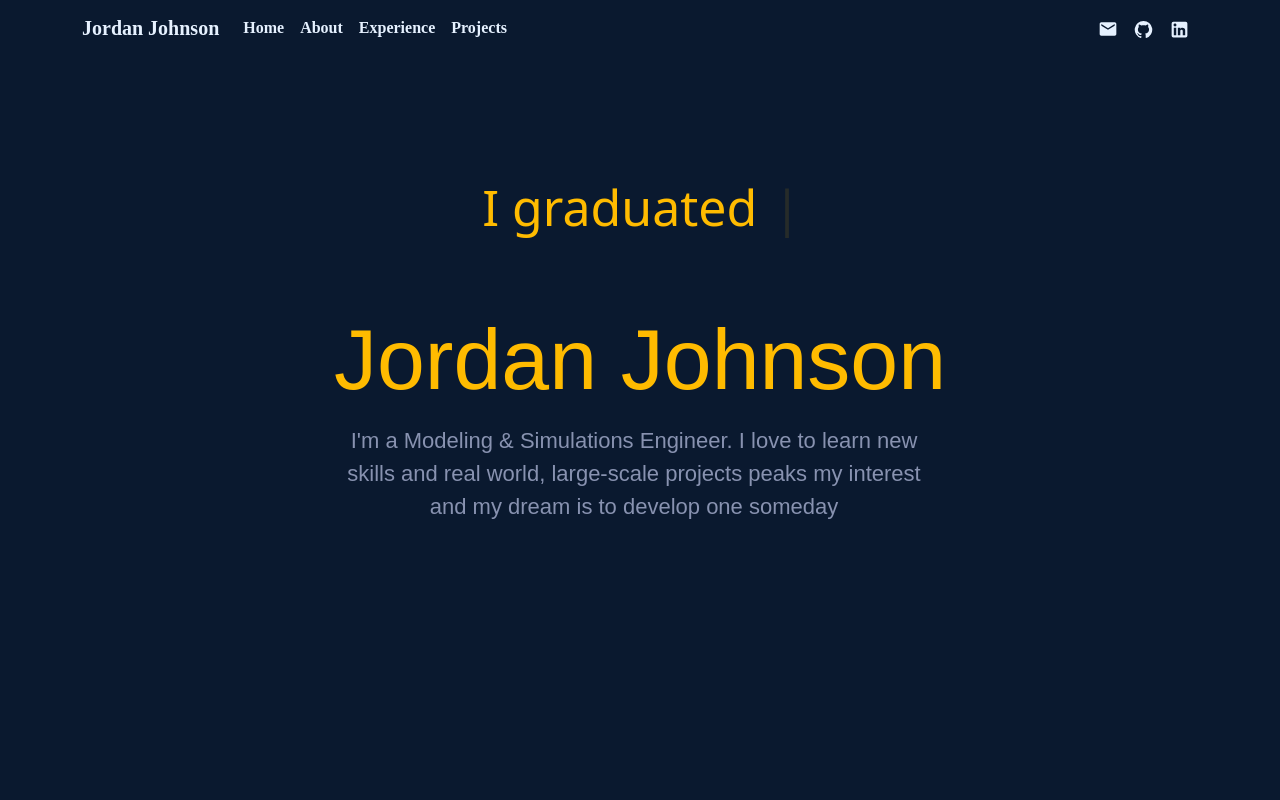
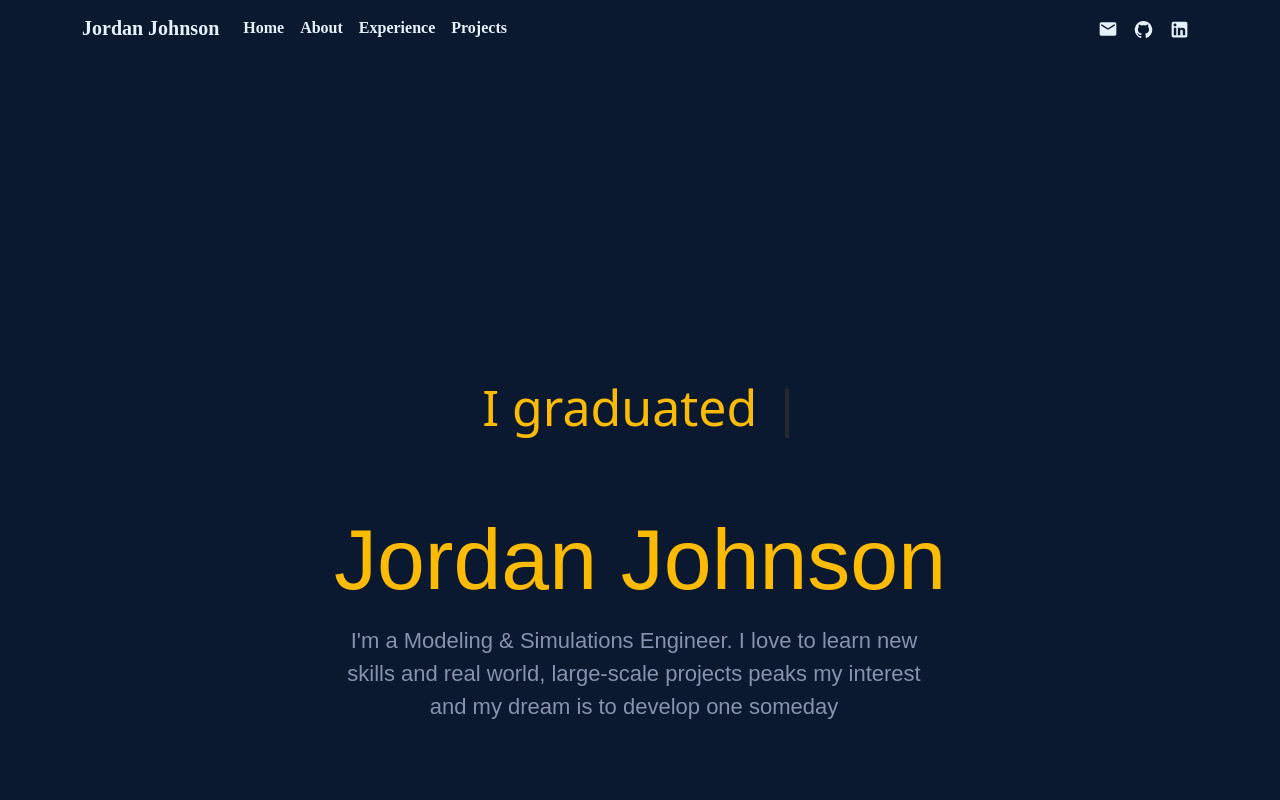
Before and after one commit to jojoh45/Jordans-Portfolio, a React (Vite) app: page / in a window 1280 px wide. Shown: the top 800 px of the page. Built offline with nearby package versions, Linux system fonts and the light colour scheme; a web font is replaced by a local one.

Commit message:
adding some padding to the intro

```diff
--- a/src/styles/Home.css
+++ b/src/styles/Home.css
@@ -5,7 +5,7 @@
     text-align: center;
     margin: auto;
     max-width: 1000px;
-    padding-top: 200px;
+    padding-top: 400px;
     min-height: 100vh;
 }
 
```
